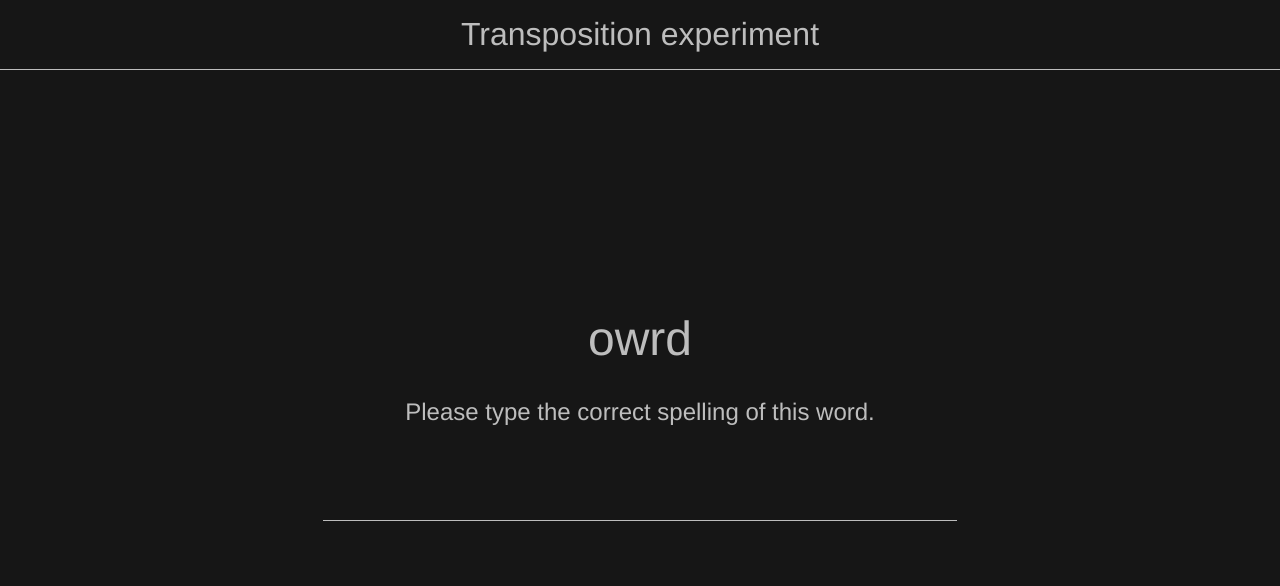
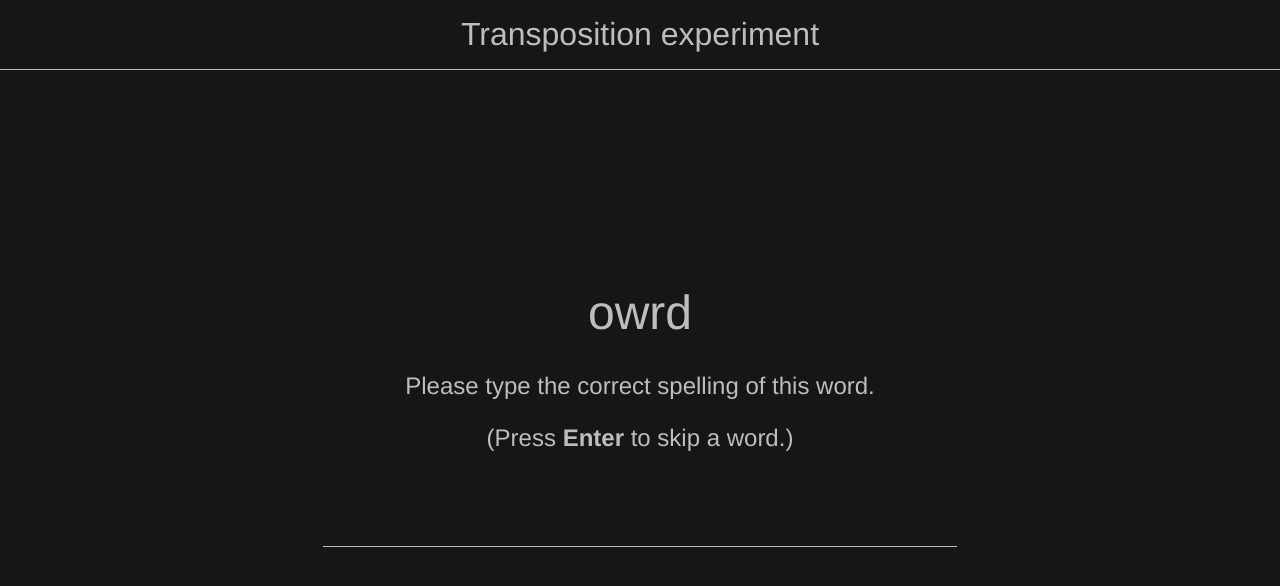
Before and after one commit to jordangray/transposition-experiment, an Angular app: page / in a window 1280 px wide. Shown: the top 586 px of the page. Built offline with nearby package versions, Linux system fonts and the light colour scheme.

Commit message:
Word test runs through full word list

```diff
--- a/src/app/words/word-test/word-test.component.html
+++ b/src/app/words/word-test/word-test.component.html
@@ -1,13 +1,15 @@
 <section class="word-test">
   <div class="word-test__transposed" aria-live="polite">{{transposed}}</div>
 
-  <p class="word-test__instructions">
-    Please type the <label for="spelling">correct spelling</label> of this word.
-  </p>
+  <div class="word-test__instructions">
+    <p>Please type the <label for="spelling">correct spelling</label> of this word.</p>
+    <p>(Press <strong>Enter</strong> to skip a word.)</p>
+  </div>
 
   <input class="word-test__spelling"
     id="spelling"
     [(ngModel)]="spelling"
+    (keyup.enter)="skipWord()"
     (keyup)="testWord(spelling)"
     autofocus>
 </section>
--- a/src/app/words/word-test/word-test.component.ts
+++ b/src/app/words/word-test/word-test.component.ts
@@ -23,17 +23,21 @@ export class WordTestComponent implements OnInit {
     this.nextWord();
   }
 
+  skipWord() {
+    this.nextWord(true);
+  }
+
   testWord(spelling) {
     if (spelling !== this.word) return;
 
     this.nextWord();
   }
 
-  nextWord() {
+  nextWord(skipped: boolean = false) {
     const now = +new Date();
 
     if (this.word) {
-      this.times[this.word] = now - this.shownAt;
+      this.times[this.word] = skipped ? -1 : now - this.shownAt;
     }
 
     this.spelling = '';
```
